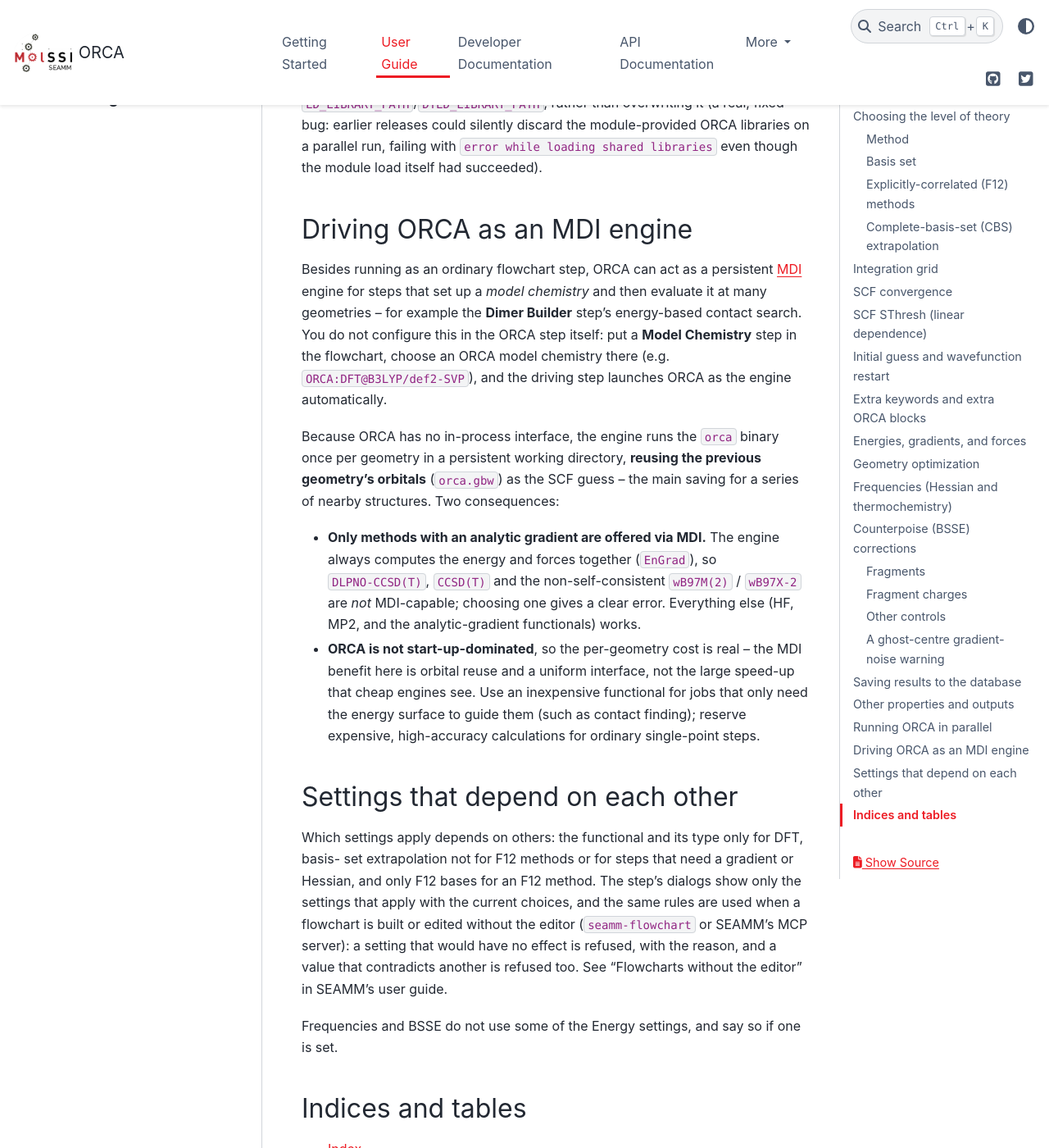
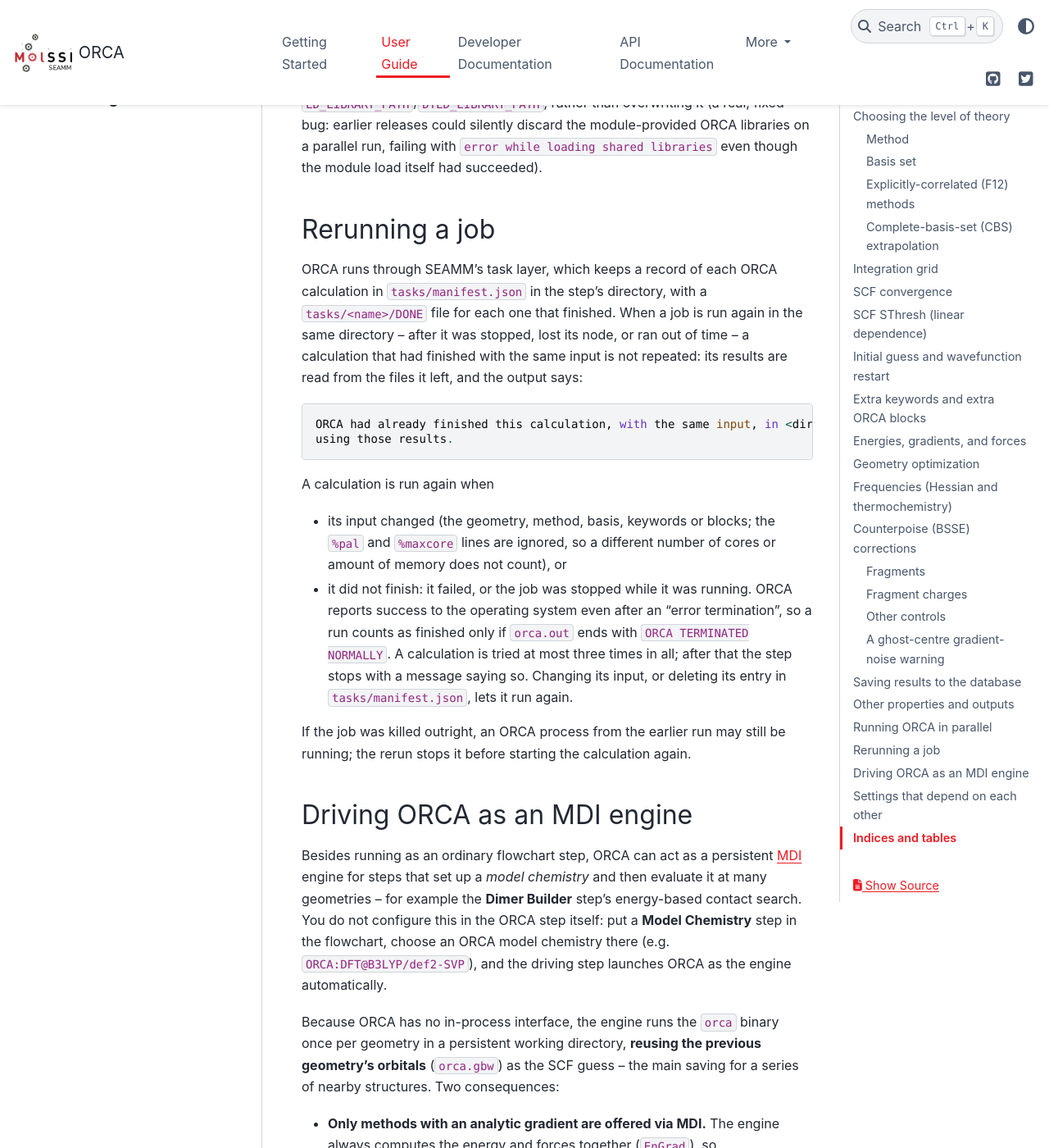
Before and after one commit to molssi-seamm/orca_step, a Sphinx documentation site: the page built from docs/user_guide/index.rst, in a window 1280 px wide and 1400 px high, scrolled down 16548 px. Shown: the whole window at 82% size. Built offline with Sphinx 7.4.7 and the PyData theme 0.15.4, drawn with Linux system fonts in a browser that asks for light colours; pages that are not in the unit, such as notebooks, are missing from menus.

Commit message:
Release 2026.10.2.1: HISTORY; user guide 'Rerunning a job'; pin seamm-exec>=2026.10.2
Co-Authored-By: Claude Opus 5.5 <noreply@anthropic.com>

```diff
--- a/docs/user_guide/index.rst
+++ b/docs/user_guide/index.rst
@@ -686,6 +686,34 @@ silently discard the module-provided ORCA libraries on a parallel run,
 failing with ``error while loading shared libraries`` even though the
 module load itself had succeeded).
 
+Rerunning a job
+===============
+
+ORCA runs through SEAMM's task layer, which keeps a record of each ORCA calculation in
+``tasks/manifest.json`` in the step's directory, with a ``tasks/<name>/DONE`` file for
+each one that finished. When a job is run again in the same directory -- after it was
+stopped, lost its node, or ran out of time -- a calculation that had finished with the
+same input is not repeated: its results are read from the files it left, and the output
+says::
+
+    ORCA had already finished this calculation, with the same input, in <directory>;
+    using those results.
+
+A calculation is run again when
+
+* its input changed (the geometry, method, basis, keywords or blocks; the ``%pal`` and
+  ``%maxcore`` lines are ignored, so a different number of cores or amount of memory
+  does not count), or
+* it did not finish: it failed, or the job was stopped while it was running. ORCA
+  reports success to the operating system even after an "error termination", so a run
+  counts as finished only if ``orca.out`` ends with ``ORCA TERMINATED NORMALLY``. A
+  calculation is tried at most three times in all; after that the step stops with a
+  message saying so. Changing its input, or deleting its entry in
+  ``tasks/manifest.json``, lets it run again.
+
+If the job was killed outright, an ORCA process from the earlier run may still be
+running; the rerun stops it before starting the calculation again.
+
 Driving ORCA as an MDI engine
 =============================
 
--- a/requirements.txt
+++ b/requirements.txt
@@ -3,7 +3,7 @@ seamm>=2026.10.1
 molsystem
 seamm-util
 seamm-widgets>=2026.9.25
-seamm-exec
+seamm-exec>=2026.10.2
 seamm-bsse
 basis_set_exchange
 bibtexparser<2
```
Also changed, not shown: HISTORY.rst (+14 -0 lines).
